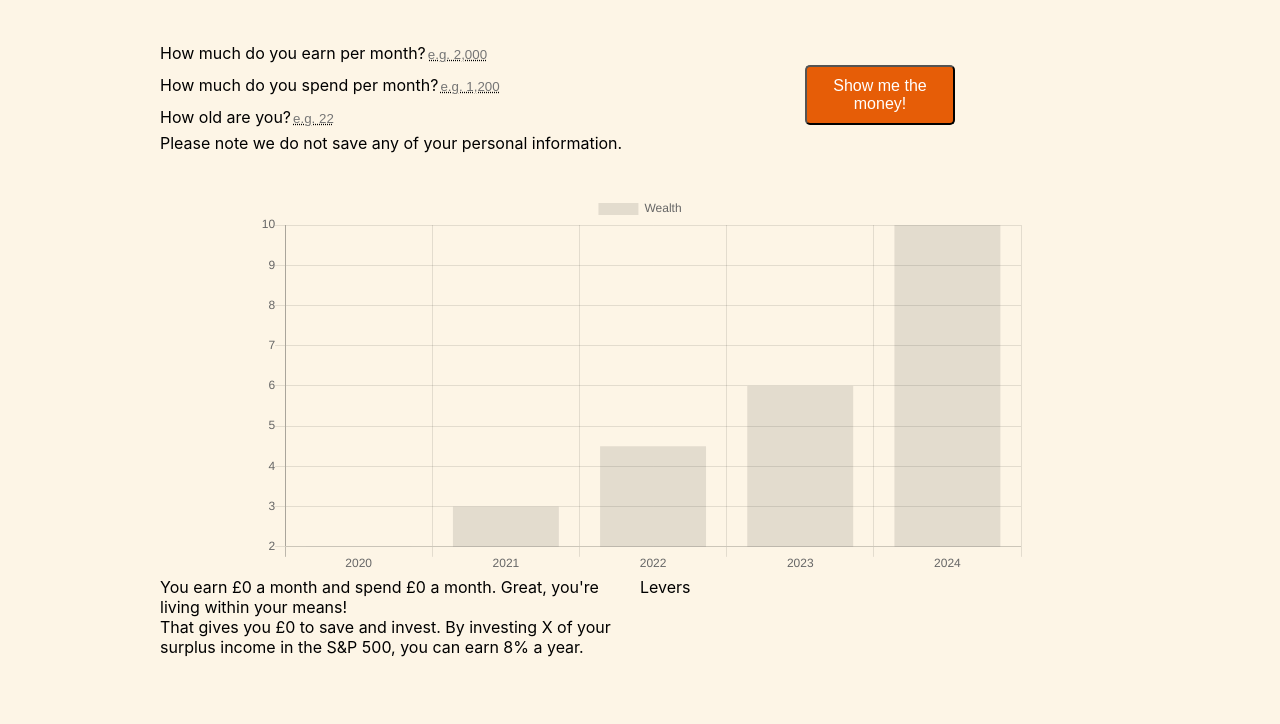
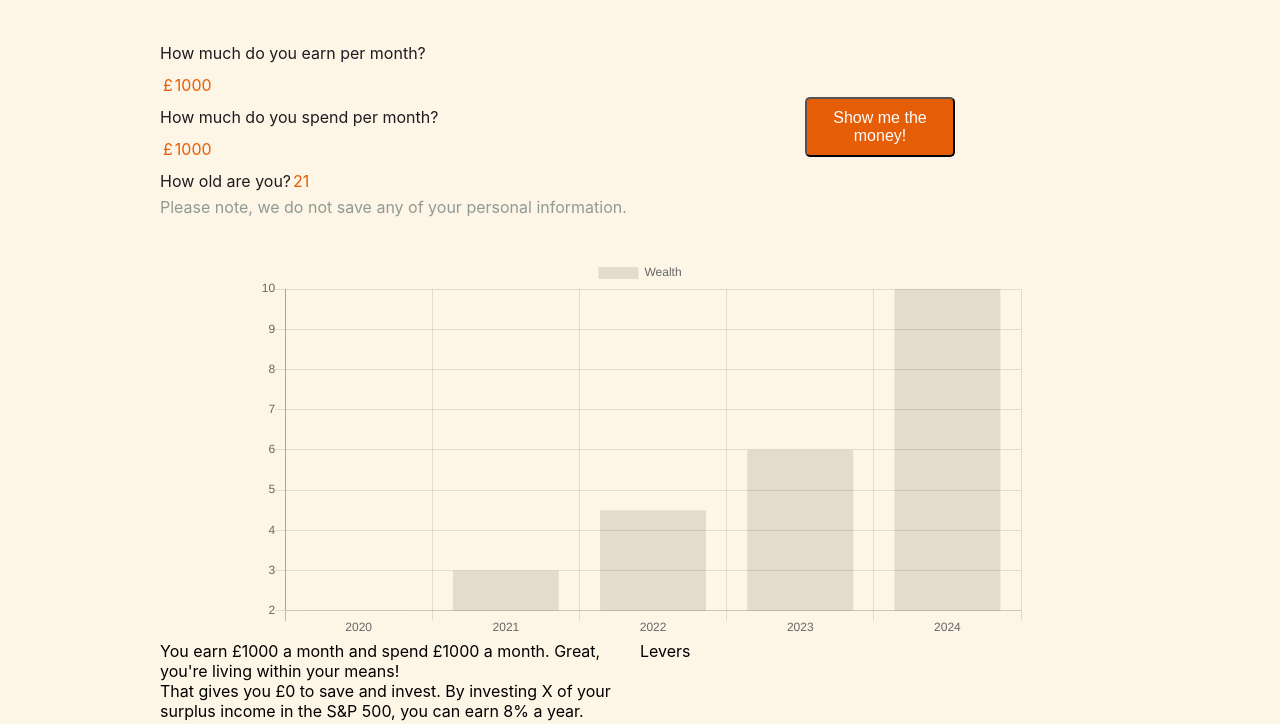
Before and after one commit to stevanpopo/show-me-the-money, a Gatsby site: page / in a window 1280 px wide. Shown: the part 362-1086 px from the top of the page. Built offline with nearby package versions, Linux system fonts and the light colour scheme; Gatsby itself is replaced by a stand-in of ours.

Commit message:
add currency to the form

```diff
--- a/src/pages/index.js
+++ b/src/pages/index.js
@@ -8,9 +8,9 @@ class IndexPage extends React.Component {
 	constructor(props) {
 		super(props);
 		this.state = {
-			earnings: 0,
-			spending: 0,
-			age: '',
+			earnings: 1000,
+			spending: 1000,
+			age: 21,
 			labels: ["2020", "2021", "2022", "2023", "2024"],
 			dataset: [2, 3, 4.5, 6, 10]
 		};
@@ -21,6 +21,7 @@ class IndexPage extends React.Component {
 
 	handleChange(e) {
 		const field = e.target.name;
+		// const value = this.formatCurrency(e.target.value)
 		this.setState({ [field]: e.target.value })
 	}
 
@@ -60,6 +61,13 @@ class IndexPage extends React.Component {
 		return dates;
 	}
 
+	// formatCurrency(number){
+	// 	console.log("NUMBER: ", number, typeof number);
+	// 	return parseInt(number).toFixed(2)
+	// }
+
+
+
 	render() {
 		console.log("STATE", this.state);
 		const {labels, dataset} = this.state;
@@ -71,6 +79,12 @@ class IndexPage extends React.Component {
 				data: dataset
 			}]
 		}
+
+		const formatter = new Intl.NumberFormat('en-US', {
+			style: 'currency',
+			currency: 'USD',
+			minimumFractionDigits: 2
+		})
 
 		return (
 			<Layout>
@@ -91,17 +105,17 @@ class IndexPage extends React.Component {
 						<div>
 							<label>
 								How much do you earn per month?
-							<input type="text" name="earnings" placeholder="e.g. 2,000" onChange={this.handleChange} />
+								<div><span className="currency">£</span><input type="text" name="earnings" value={this.state.earnings} onChange={this.handleChange} /></div>
 							</label>
 							<label>
 								How much do you spend per month?
-							<input type="text" name="spending" placeholder="e.g. 1,200" onChange={this.handleChange} />
+								<div><span className="currency">£</span><input type="text" name="spending" value={this.state.spending} onChange={this.handleChange} /></div>
 							</label>
 							<label>
 								How old are you?
-							<input type="text" name="age" placeholder="e.g. 22" onChange={this.handleChange} />
+								<input type="text" name="age" value={this.state.age} onChange={this.handleChange} />
 							</label>
-							Please note we do not save any of your personal information.
+							Please note, we do not save any of your personal information.
 						</div>
 						<div>
 							<button>Show me the money!</button>
--- a/static/styles/_all.scss
+++ b/static/styles/_all.scss
@@ -1,10 +1,13 @@
 $break-small: 719px;
 $base-size: 16px;
+$base-font: Inter;
+$font-darker: #1E1C21;
+$font-lighter: #909A94;
 $background-color: #FDF5E6;
 $highlight-color: #e65d07;
 
 body {
-  font-family: Inter;
+  font-family: $base-font;
   line-height: normal;
   background-color: $background-color;
   font-size: $base-size;
@@ -103,14 +106,36 @@ body {
     grid-template-columns: 1fr 1fr;
     margin-bottom: 40px;
 
+    div {
+      color: $font-lighter;
+    }
+
     label {
       display: block;
       line-height: 2rem;
+      color: $font-darker;
+
+      div {
+        display: inline-block;
+
+        span {
+          color: $highlight-color;
+          padding-left: 3px;
+        }
+      }
 
       input {
         display: inline-block;
         background-color: inherit;
         border: none;
+        color: $highlight-color;
+        font-family: $base-font;
+        font-size: $base-size;
+        // text-decoration: underline dotted black;
+
+        // &::before {
+        //   content: "£"
+        // }
 
         &::-webkit-input-placeholder {
           text-decoration: underline dotted black;
```
